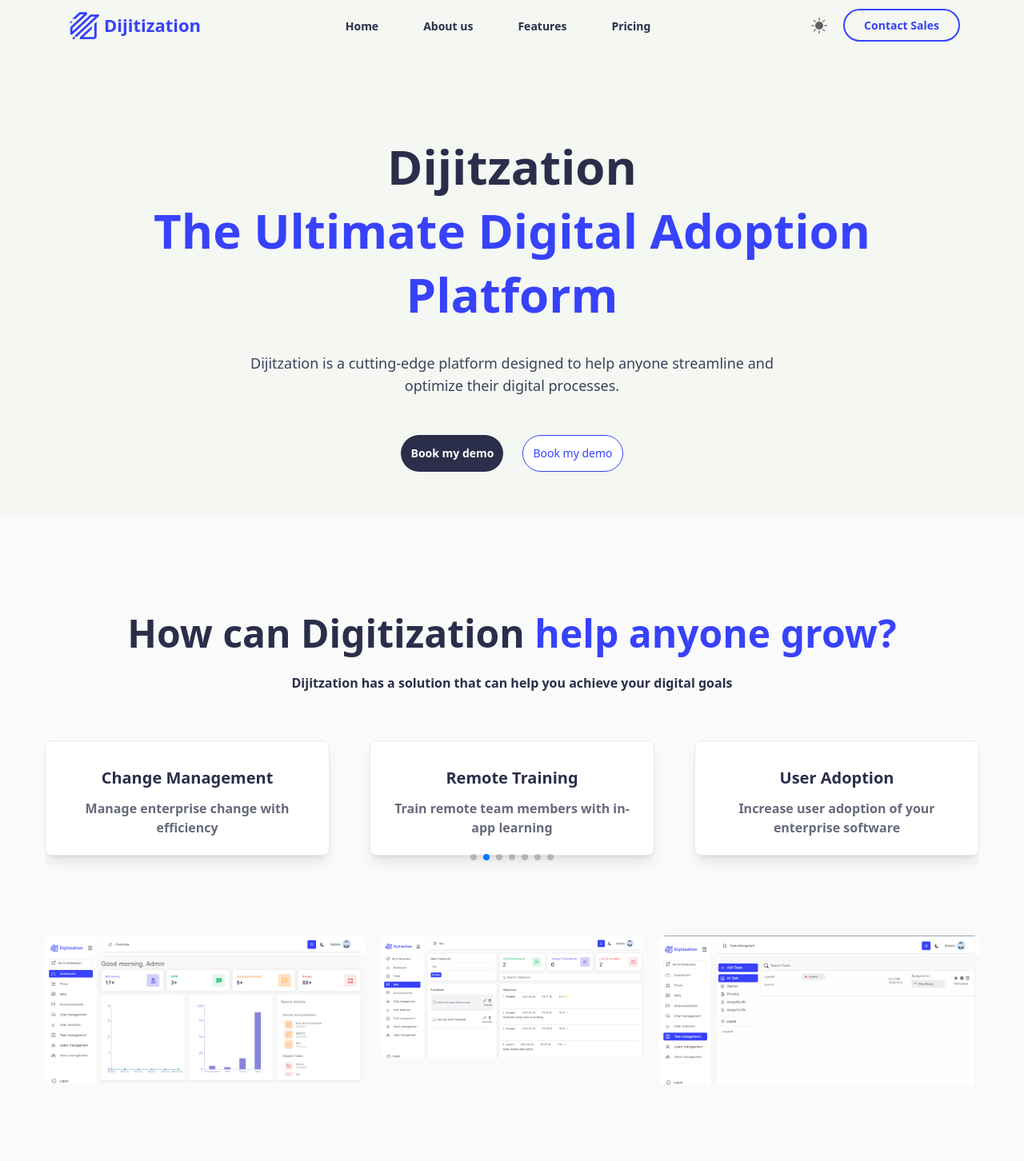
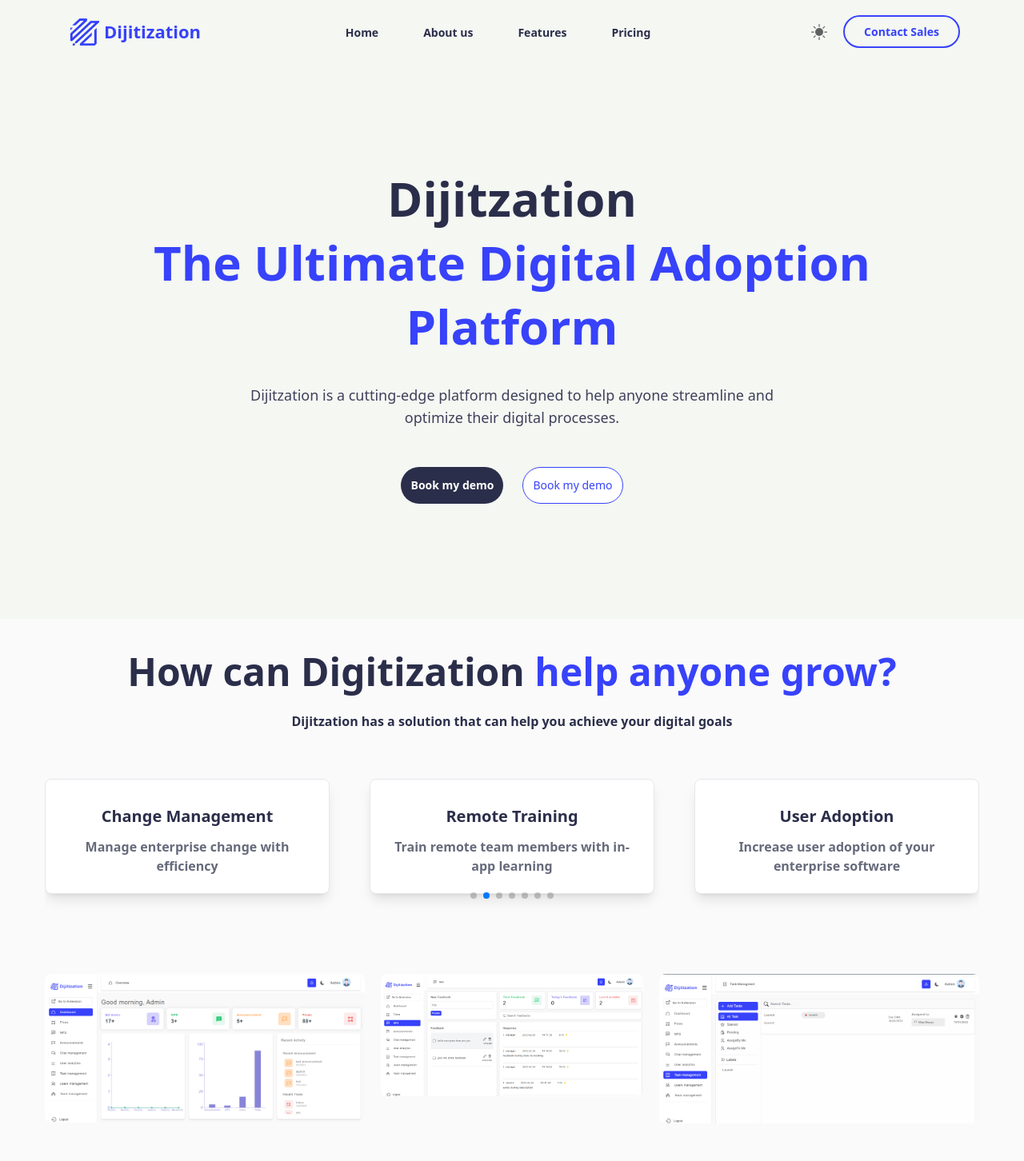
Before and after one commit to Tamdupagal/dijitization, a Next.js app: page / in a window 1280 px wide. Shown: the top 1452 px of the page at 80% size. Built offline with nearby package versions, Linux system fonts and the light colour scheme.

Commit message:
donneeee

```diff
--- a/components/Banner.js
+++ b/components/Banner.js
@@ -9,8 +9,8 @@ import Link from "next/link";
 
 const Banner = () => {
   return (
-    <div className="bg-[#f4f7f2] text-center pt-32 px-6 lg:px-20 pb-14 dark:bg-[#181818] dark:text-white">
-      <div className="flex flex-col items-center justify-between">
+    <div className="bg-[#f4f7f2] text-center pt-32 px-6 lg:px-20 pb-36 dark:bg-[#181818] dark:text-white">
+      <div className="flex flex-col pt-10 items-center justify-between">
         <h2 className="text-4xl lg:text-6xl leading-[50px] lg:leading-[80px] font-bold pt-8">
           Dijitzation
           <span className="text-logotext">
--- a/components/Navbar.js
+++ b/components/Navbar.js
@@ -55,7 +55,7 @@ const Navbar = () => {
   return (
     <>
       <nav
-        className="bg-[#f4f7f2]  dark:bg-[#181818] dark:text-white flex items-center z-[99] justify-between py-2 lg:px-20 px-8 fixed w-full  "
+        className="bg-[#f4f7f2]  dark:bg-[#181818]  dark:text-white flex items-center z-[99] justify-between py-4 lg:px-20 px-8 fixed w-full"
         id="home"
       >
         <h2 className="text-[22px] font-bold cursor-pointer flex items-center text-logotext">
--- a/components/Testimonials/Testimonials.js
+++ b/components/Testimonials/Testimonials.js
@@ -29,7 +29,7 @@ const Testimonials = () => {
 
   return (
     <div
-      className="bg-[#fafafa] lg:px-14 px-4 pt-20 dark:bg-[#181818] dark:text-white"
+      className="bg-[#fafafa] lg:px-14 px-4  dark:bg-[#181818] dark:text-white"
       id="testimonials"
     >
       <div className="text-center">
```
